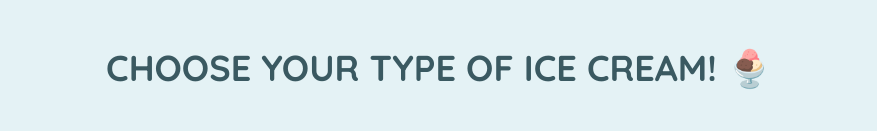
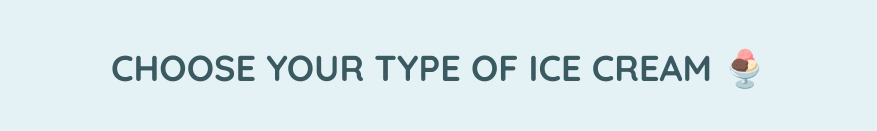
Before and after one commit to jasmininnaka24/project-simulation-pipeline-container, a website: page index.html in a window 1280 px wide. Shown: the top 131 px of the page, without its empty margins (201-1078 px from the left). Drawn offline with Linux system fonts and the light colour scheme.

Commit message:
updated code

```diff
--- a/index.html
+++ b/index.html
@@ -16,7 +16,7 @@
       id="home-text"
       class="text-center uppercase font-bold container mx-auto pt-12 text-4xl text-darkGrayishBlue"
     >
-      Choose your type of ice cream! 🍨
+      Choose your type of ice cream 🍨
     </h1>
     <section id="boxes">
       <div
```
